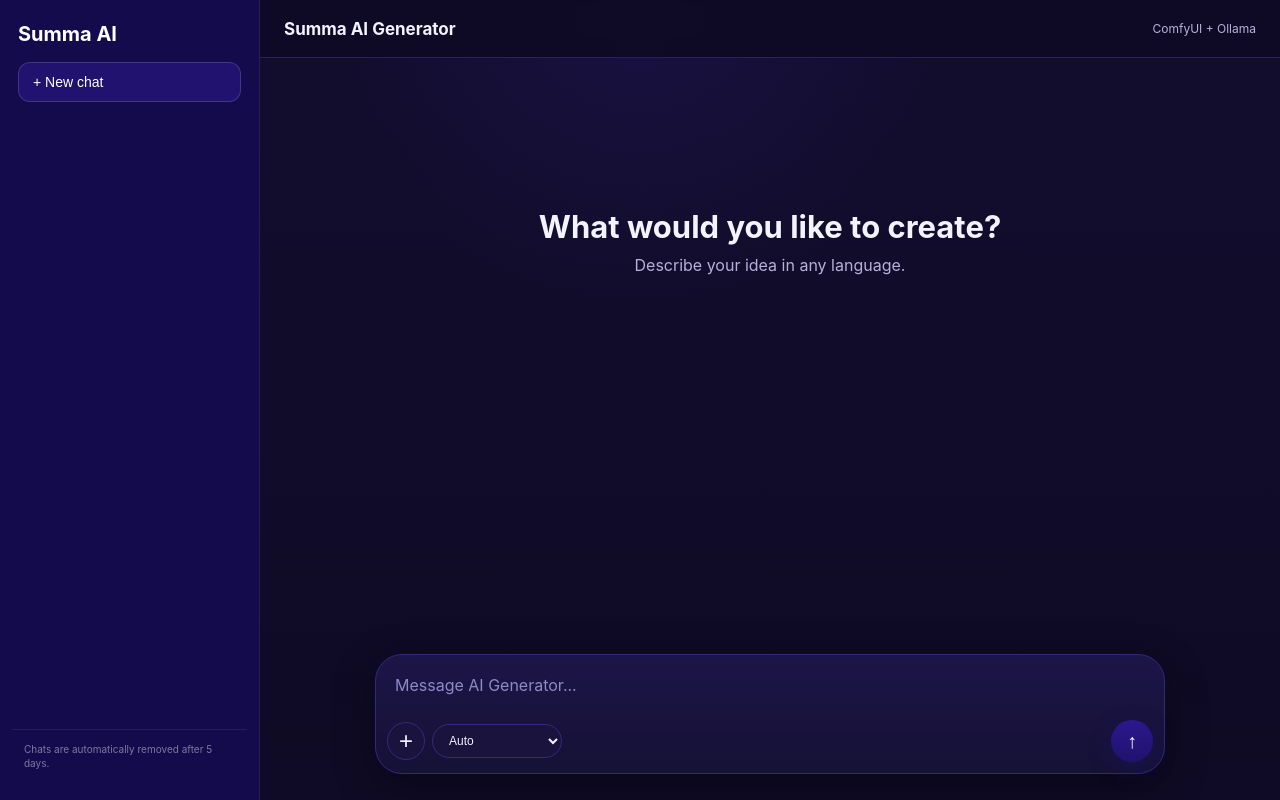
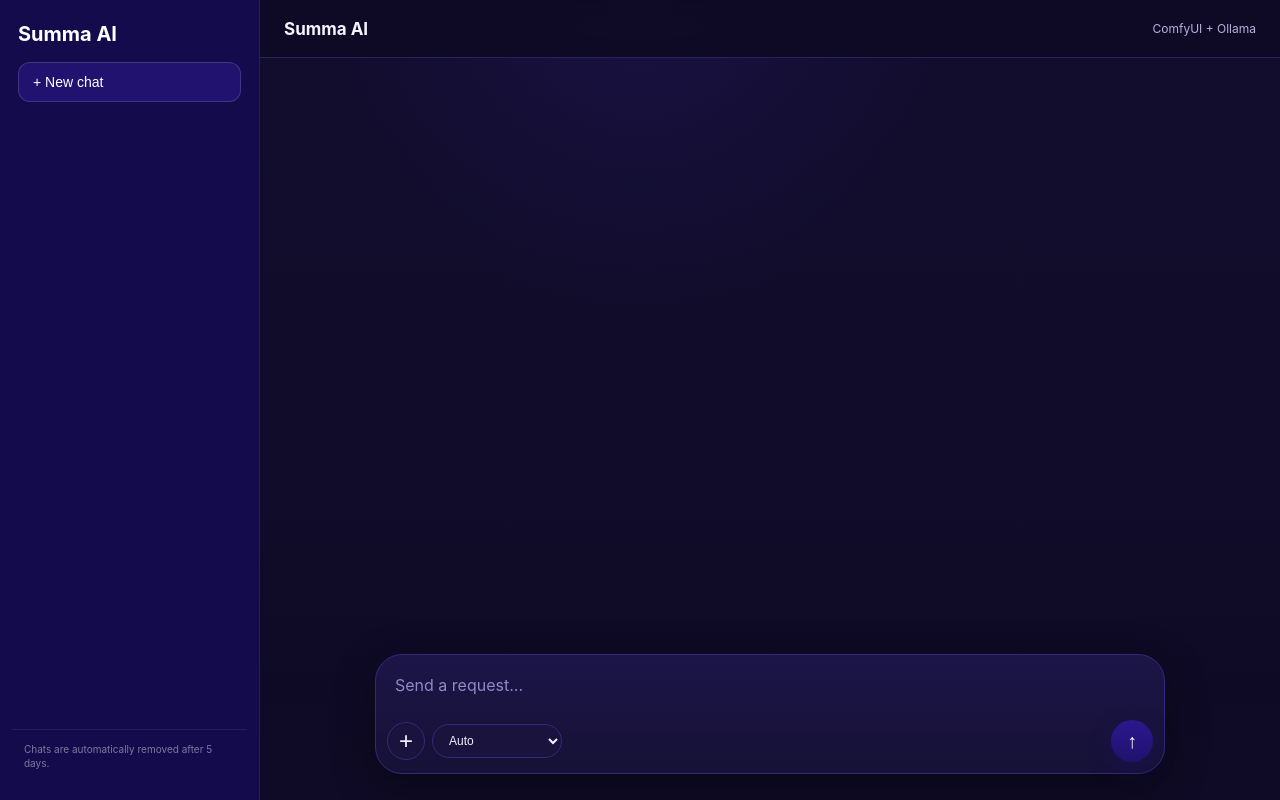
Before and after one commit to Randly09/ComfyTest, a Laravel app: template resources/views/generate.blade.php in a window 1280 px wide. Run offline with Laravel 12, Linux system fonts and the light colour scheme; the template is opened without the code that fills it, so the values that code supplies are empty; style sheets or scripts are compiled from the project's sources; parts of the project's set-up code (start-up, migrations or seed data) failed here and were passed over.

Commit message:
refactor: update title and placeholder text for clarity in generate.blade.php

```diff
--- a/resources/views/generate.blade.php
+++ b/resources/views/generate.blade.php
@@ -14,7 +14,7 @@
         'resources/js/generate.js'
     ])
 
-    <title>Summa AI Generator</title>
+    <title>Summa AI</title>
 </head>
 
 <body
@@ -102,7 +102,7 @@
             <header class="topbar">
 
                 <div class="brand">
-                    Summa AI Generator
+                    Summa AI
                 </div>
 
                 <div class="system-name">
@@ -119,30 +119,6 @@
                 id="conversation"
             >
 
-                @if($messages->isEmpty())
-
-                    <div
-                        class="welcome"
-                        id="welcome"
-                    >
-                        <h1>
-                            What would you like to create?
-                        </h1>
-
-                        <p>
-                            Describe your idea in any language.
-                        </p>
-                    </div>
-
-                @else
-
-                    <div
-                        class="welcome"
-                        id="welcome"
-                        style="display: none;"
-                    ></div>
-
-                @endif
 
 
                 {{-- SAVED CHAT MESSAGES --}}
@@ -471,7 +447,7 @@
                         name="prompt"
                         class="prompt-textarea"
                         rows="1"
-                        placeholder="Message AI Generator..."
+                        placeholder="Send a request..."
                         required
                     ></textarea>
 
```
